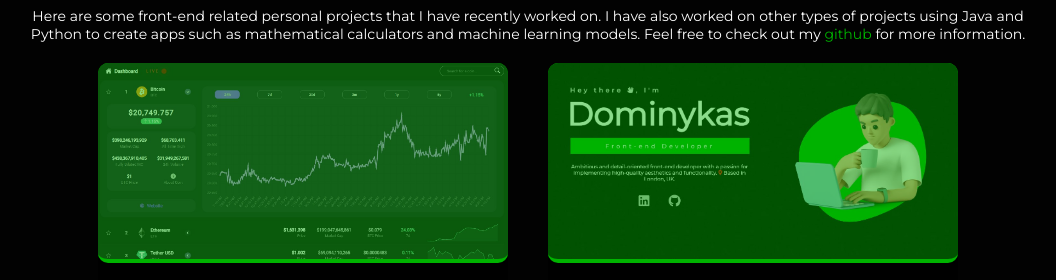
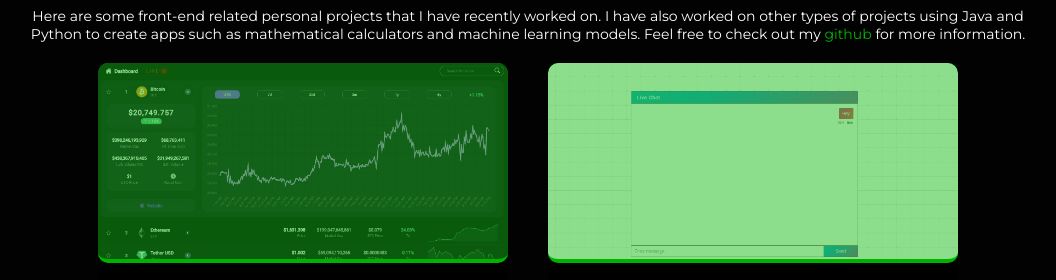
Before and after one commit to domstasiulionis/Personal-Portfolio, a plain HTML site: page index.html in a window 1280 px wide. Shown: the part 1759-2039 px from the top of the page, without its empty margins (112-1168 px from the left). Drawn offline with Linux system fonts and the light colour scheme.

Commit message:
added new image for new project

```diff
--- a/index.html
+++ b/index.html
@@ -300,7 +300,7 @@
           <div class="prj-cards__card-img">
             <img
               class="prj-cards__card__img"
-              src="./assets/thumbnails/portfolio-thumbnail.JPG"
+              src="./assets/thumbnails/chat-thumb.PNG"
               alt="img" />
           </div>
           <div class="prj-cards__card-inner">
```
Also changed, not shown: assets/thumbnails/chat-thumb.PNG (added).
